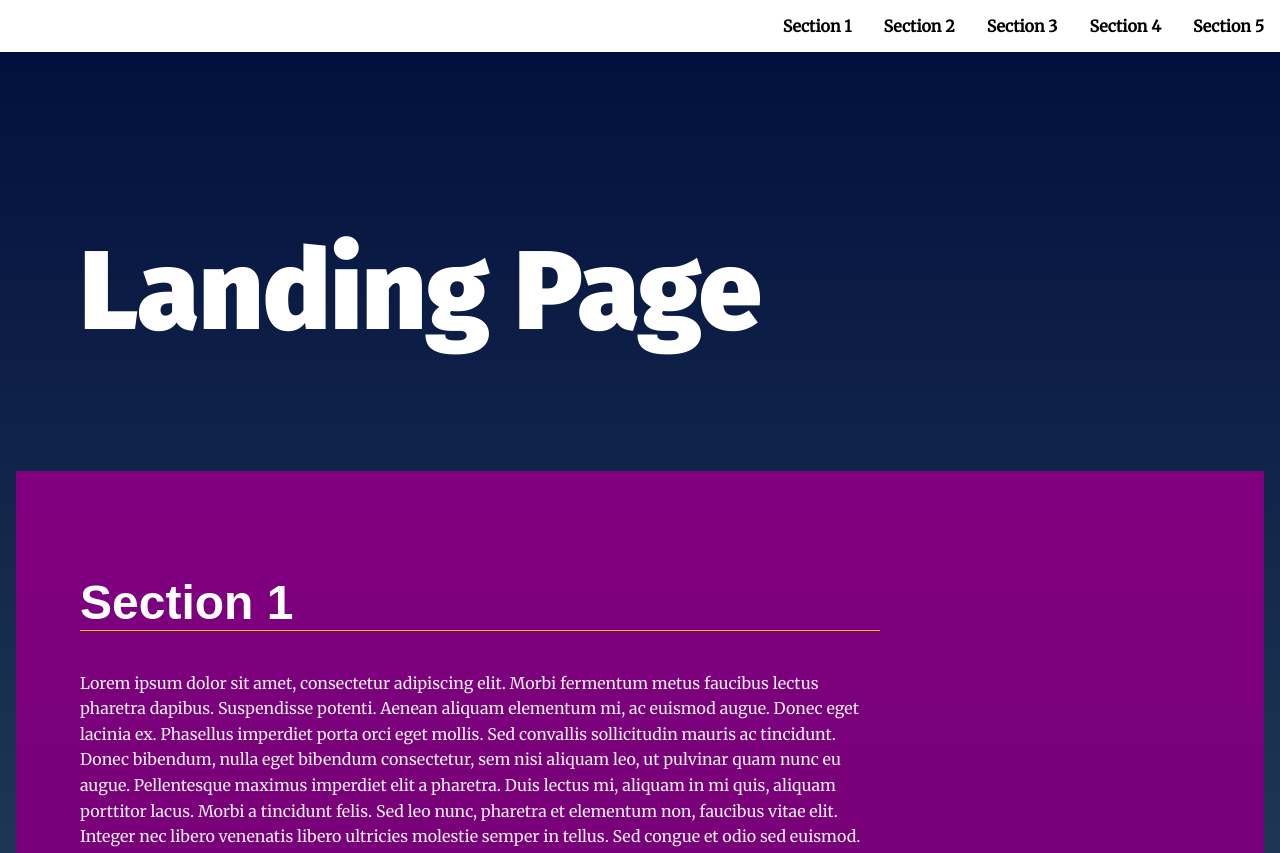
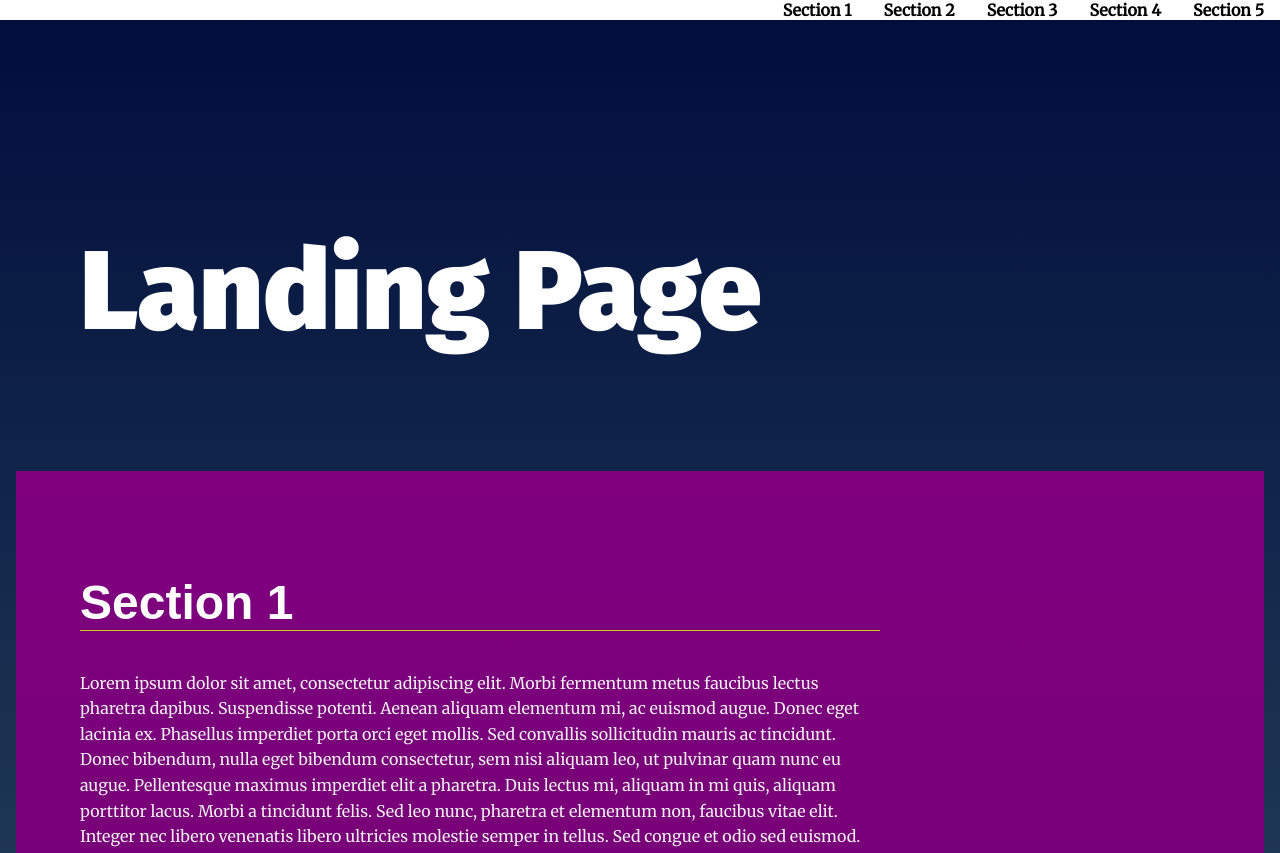
Before and after one commit to noureldeen98/Uda1_Landing_page, a plain HTML site: page index.html in a window 1280 px wide. Shown: the top 853 px of the page. Drawn offline with Linux system fonts and the light colour scheme.

Commit message:
Update styles.css
updated

```diff
--- a/css/styles.css
+++ b/css/styles.css
@@ -18,9 +18,6 @@ body {
     color: #fff;
 }
 
-html {
-    scroll-behavior: smooth;
-  }
 
 
 /* Typeography General*/
@@ -80,7 +77,7 @@ section {
 }
 
 .navbar__menu .menu__link {
-    display: block;
+    display: inline;
     padding: 1em;
     font-weight: bold;
     text-decoration: none;
```
